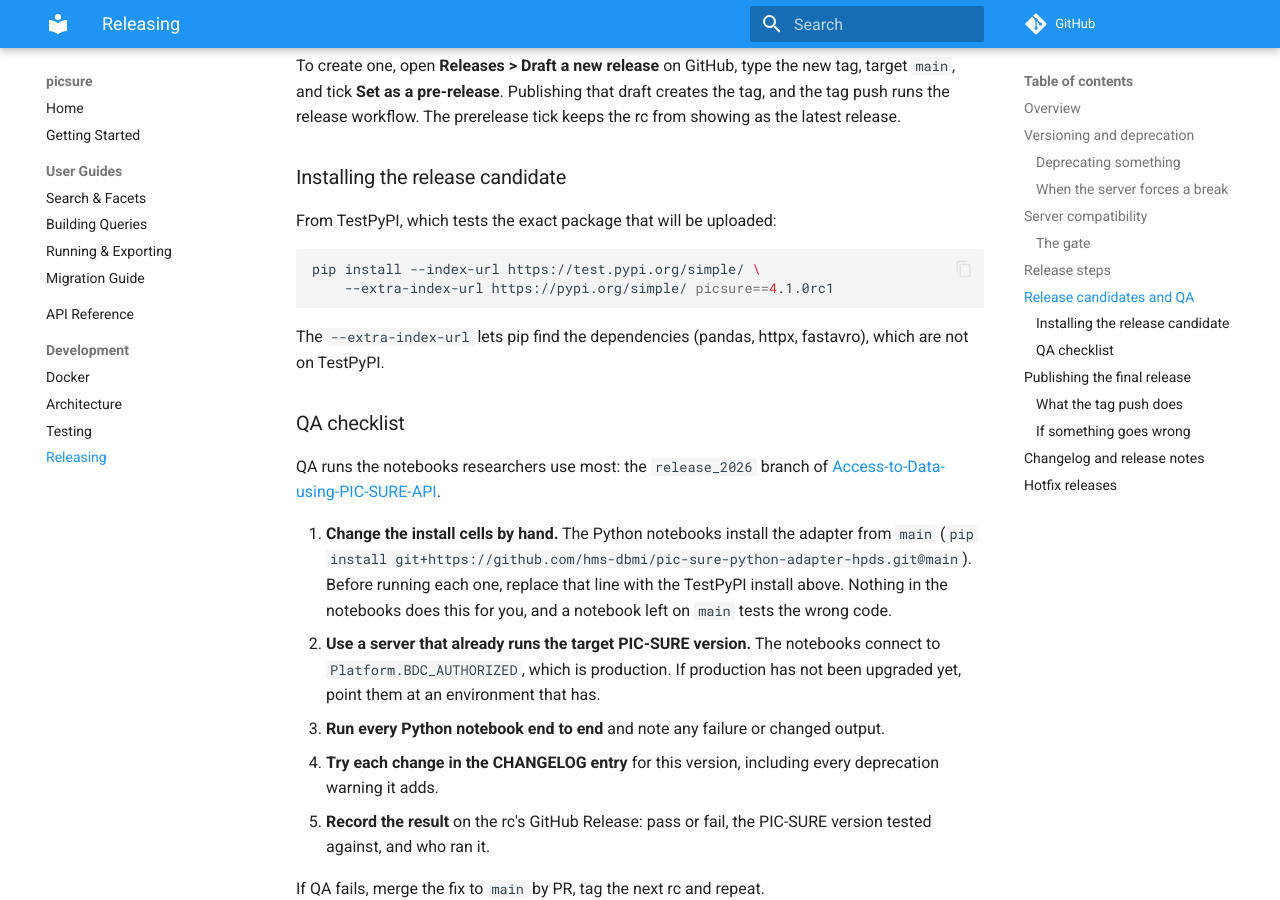
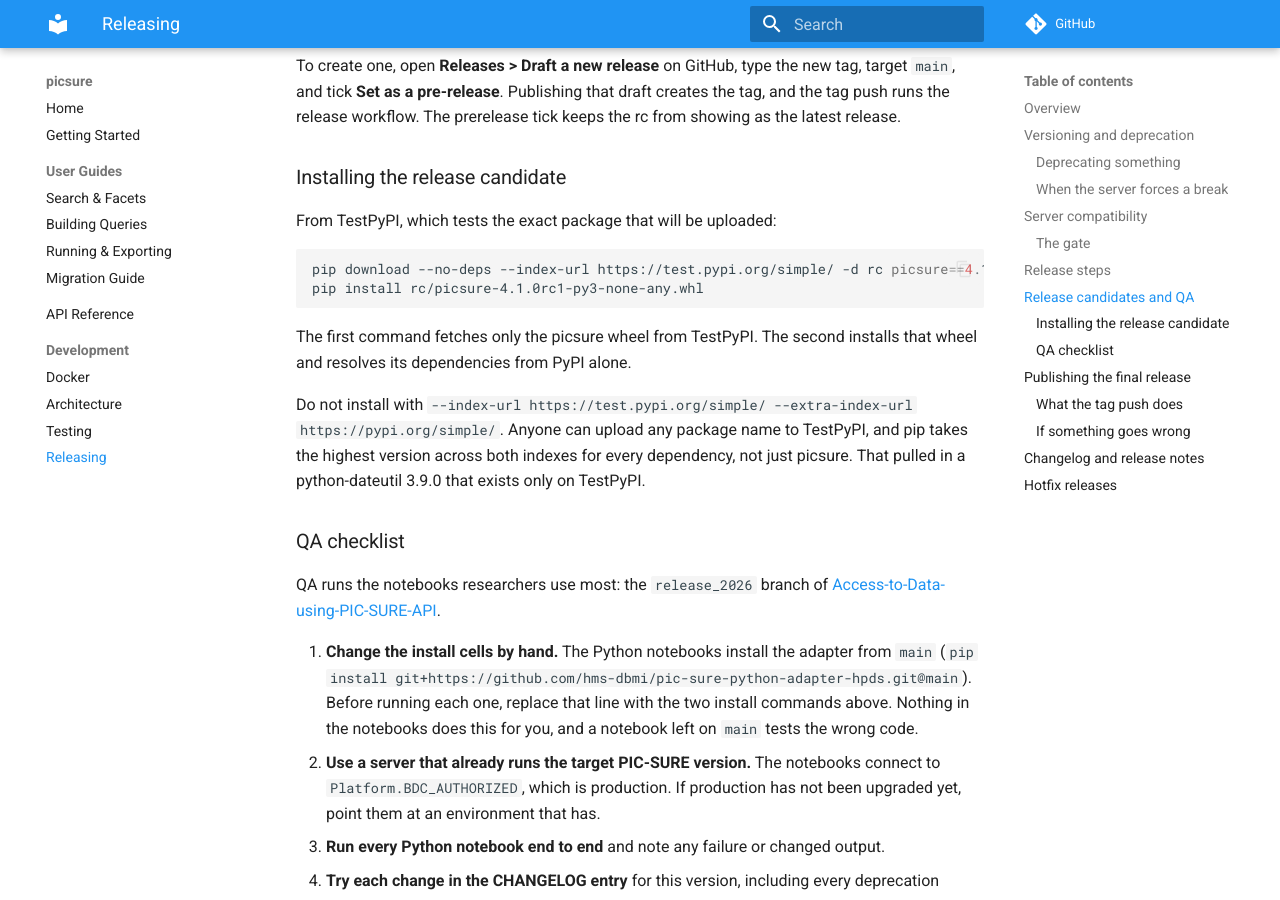
Before and after one commit to hms-dbmi/pic-sure-python-adapter-hpds, an MkDocs documentation site: the page built from docs/development/releasing.md, in a window 1280 px wide and 900 px high, scrolled down 4095 px. Built offline with MkDocs 1.6.1 and Material for MkDocs 9.7.7, drawn with Linux system fonts in a browser that asks for light colours; comment, search, counter and statistics services are not loaded.

Commit message:
docs: install release candidates without letting TestPyPI supply dependencies
Mixing the TestPyPI and PyPI indexes lets any TestPyPI upload shadow a real dependency, since pip takes the highest version across both. Download the picsure wheel alone from TestPyPI, then install it so its dependencies resolve from PyPI.

````diff
--- a/docs/development/releasing.md
+++ b/docs/development/releasing.md
@@ -148,12 +148,17 @@ release workflow. The prerelease tick keeps the rc from showing as the latest re
 From TestPyPI, which tests the exact package that will be uploaded:
 
 ```bash
-pip install --index-url https://test.pypi.org/simple/ \
-    --extra-index-url https://pypi.org/simple/ picsure==4.1.0rc1
+pip download --no-deps --index-url https://test.pypi.org/simple/ -d rc picsure==4.1.0rc1
+pip install rc/picsure-4.1.0rc1-py3-none-any.whl
 ```
 
-The `--extra-index-url` lets pip find the dependencies (pandas, httpx, fastavro), which are not on
-TestPyPI.
+The first command fetches only the picsure wheel from TestPyPI. The second installs that wheel and
+resolves its dependencies from PyPI alone.
+
+Do not install with `--index-url https://test.pypi.org/simple/ --extra-index-url
+https://pypi.org/simple/`. Anyone can upload any package name to TestPyPI, and pip takes the highest
+version across both indexes for every dependency, not just picsure. That pulled in a
+python-dateutil 3.9.0 that exists only on TestPyPI.
 
 ### QA checklist
 
@@ -162,7 +167,7 @@ QA runs the notebooks researchers use most: the `release_2026` branch of
 
 1. **Change the install cells by hand.** The Python notebooks install the adapter from `main`
    (`pip install git+https://github.com/hms-dbmi/pic-sure-python-adapter-hpds.git@main`). Before
-   running each one, replace that line with the TestPyPI install above. Nothing in the notebooks
+   running each one, replace that line with the two install commands above. Nothing in the notebooks
    does this for you, and a notebook left on `main` tests the wrong code.
 2. **Use a server that already runs the target PIC-SURE version.** The notebooks connect to
    `Platform.BDC_AUTHORIZED`, which is production. If production has not been upgraded yet, point
````
